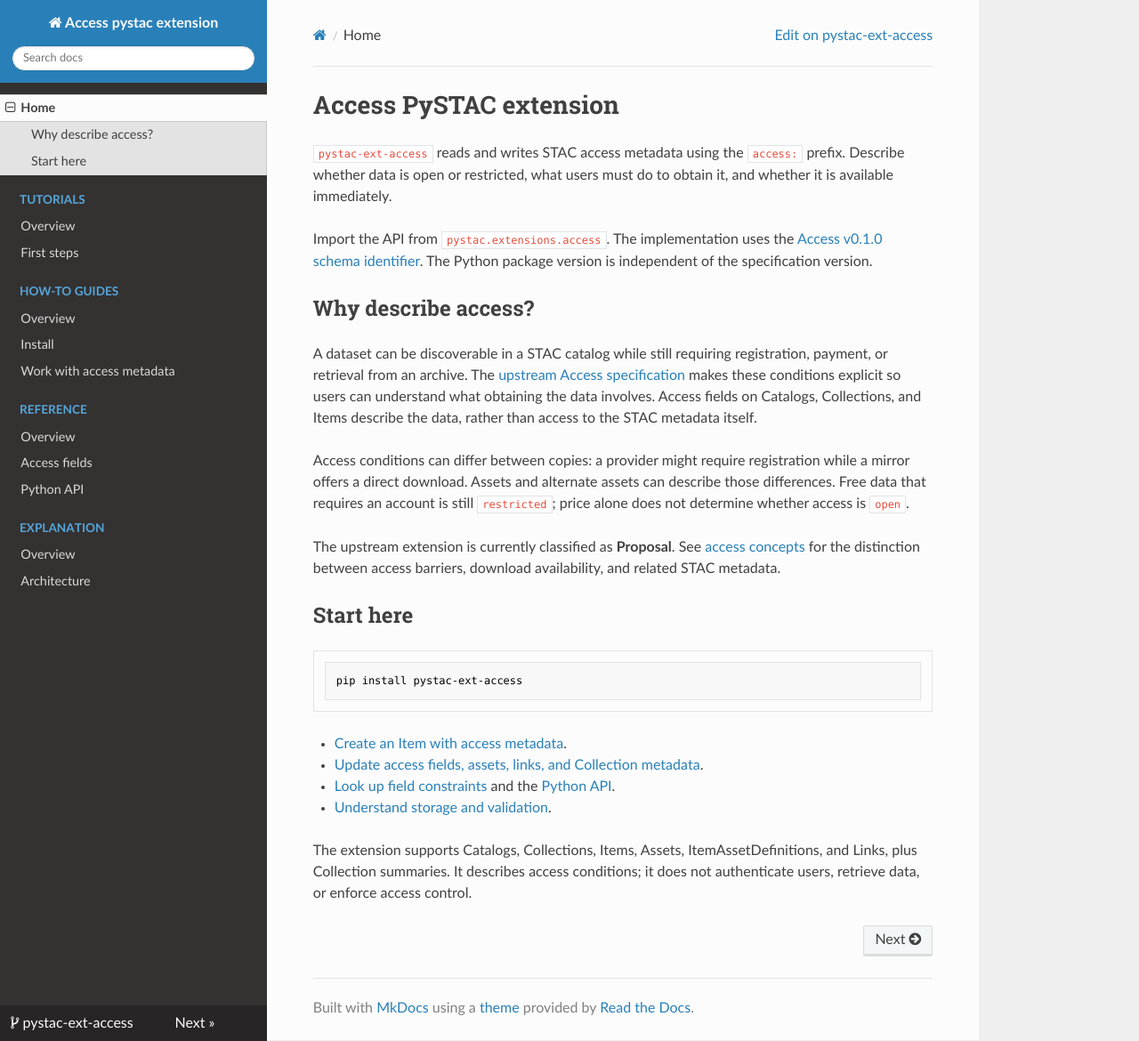
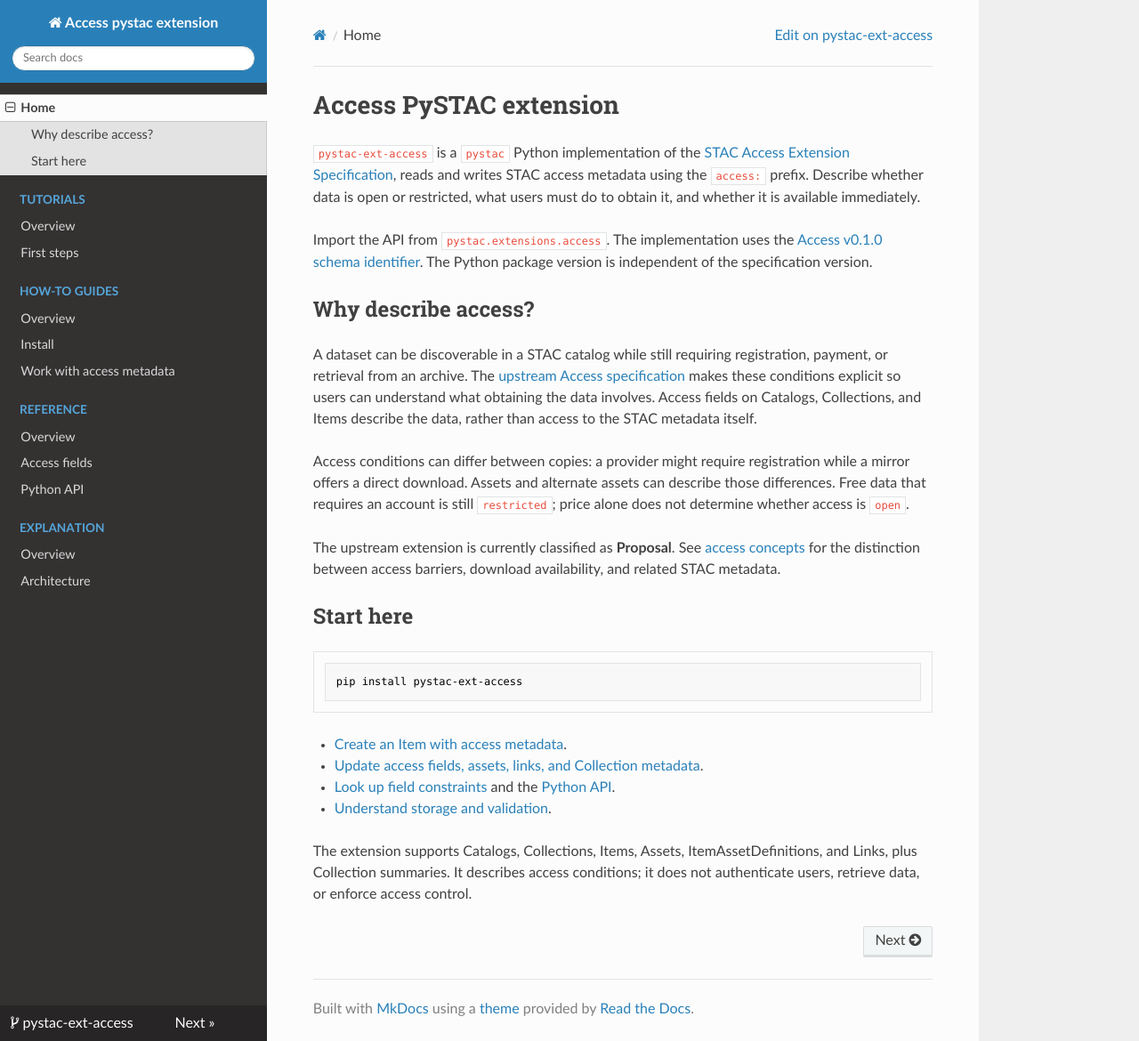
Before and after one commit to Terradue/pystac-ext-access, an MkDocs documentation site: the page built from docs/index.md, in a window 1280 px wide and 1170 px high. Shown: the whole window at 89% size. Built offline with MkDocs 1.6.1, drawn with Linux system fonts in a browser that asks for light colours; nearby versions of some CDN libraries.

Commit message:
docs: linking to the STAC Extension specification

```diff
--- a/docs/index.md
+++ b/docs/index.md
@@ -16,7 +16,7 @@
 
 # Access PySTAC extension
 
-`pystac-ext-access` reads and writes STAC access metadata using the `access:` prefix. Describe whether data is open or restricted, what users must do to obtain it, and whether it is available immediately.
+`pystac-ext-access` is a `pystac` Python implementation of the [STAC Access Extension Specification](https://github.com/stac-extensions/access), reads and writes STAC access metadata using the `access:` prefix. Describe whether data is open or restricted, what users must do to obtain it, and whether it is available immediately.
 
 Import the API from `pystac.extensions.access`. The implementation uses the [Access v0.1.0 schema identifier](https://stac-extensions.github.io/access/v0.1.0/schema.json). The Python package version is independent of the specification version.
 
```
